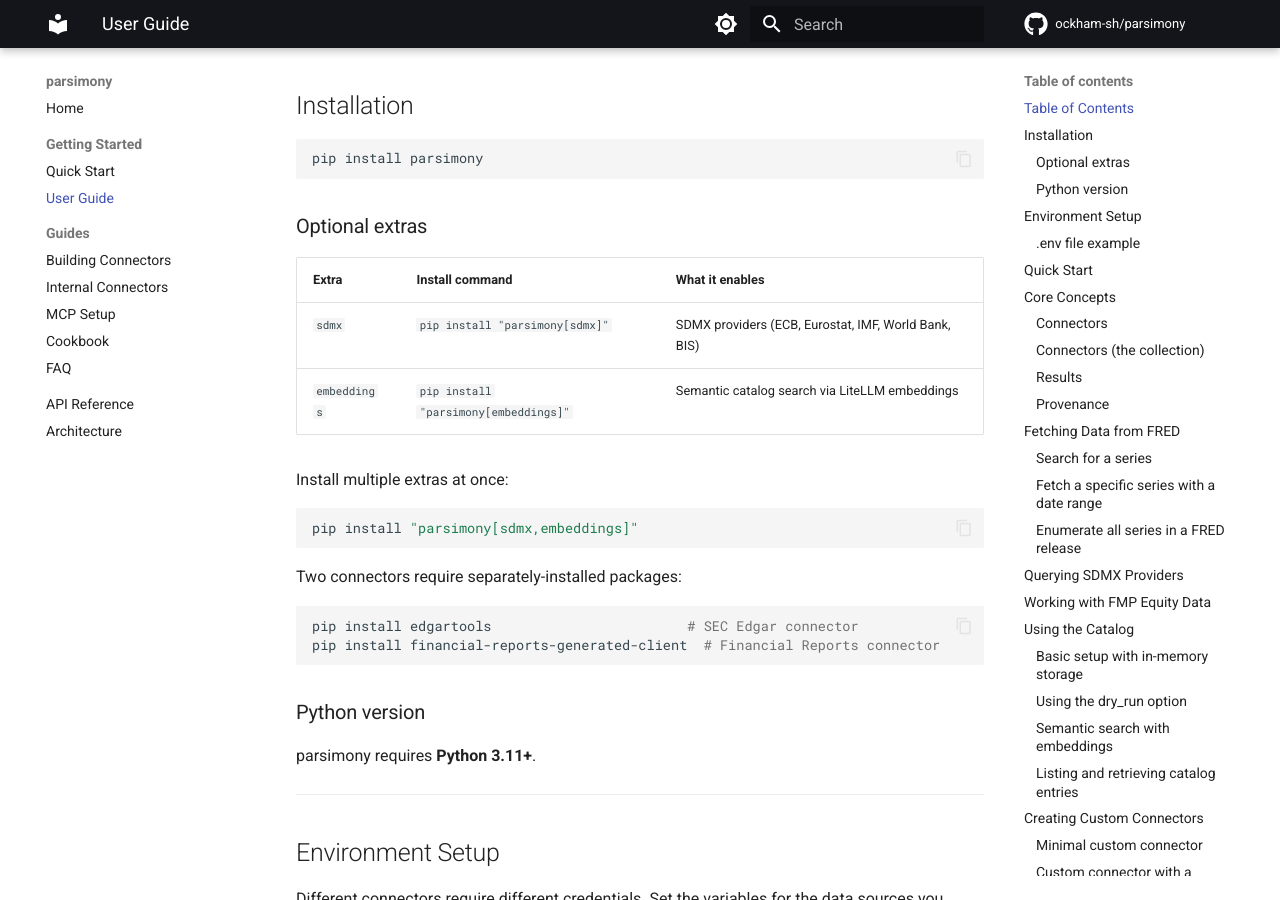
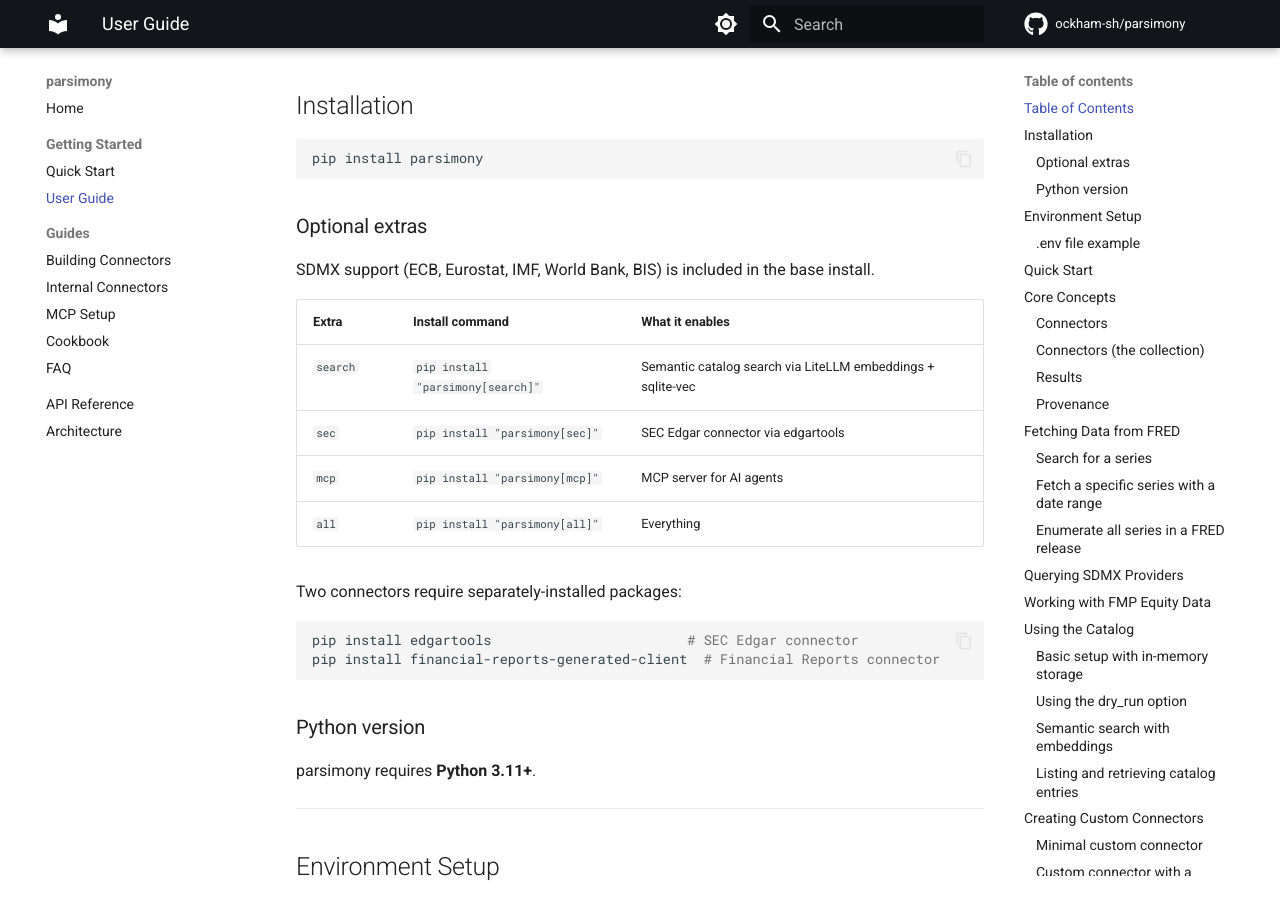
Before and after one commit to ockham-sh/parsimony, an MkDocs documentation site: the page built from docs/user-guide.md, in a window 1280 px wide and 900 px high, scrolled down 873 px. Built offline with MkDocs 1.6.1 and Material for MkDocs 9.7.7, drawn with Linux system fonts in a browser that asks for light colours; comment, search, counter and statistics services are not loaded; some of the changed text lies outside the part shown.

Commit message:
chore: switch CI to uv, add litellm tests, simplify extras
- CI workflow uses astral-sh/setup-uv + uv pip install (faster installs)
- Add litellm embedding smoke tests (12 tests, pytest.importorskip)
- Move sdmx1 to base dependencies (no longer optional)
- Consolidate extras: embeddings+vec → search, remove sdmx extra
- Update all docs/examples to reflect simplified install surface

````diff
--- a/docs/api-reference.md
+++ b/docs/api-reference.md
@@ -489,7 +489,7 @@
 )
 ```
 
-Concrete `EmbeddingProvider` using `litellm.aembedding()`. Requires `pip install parsimony[embeddings]`.
+Concrete `EmbeddingProvider` using `litellm.aembedding()`. Requires `pip install parsimony[search]`.
 
 - Batches embedding requests at 100 texts per call (`_EMBED_BATCH_SIZE = 100`; hardcoded).
 - Applies L2 normalization to all returned vectors.
@@ -663,7 +663,7 @@
 ### SDMX Connectors
 
 **Module**: `parsimony.connectors.sdmx`
-**Required dependency**: `sdmx1` package (`pip install parsimony[sdmx]`)
+**Required dependency**: `sdmx1` package (included in base install)
 **No API key required**
 
 #### `sdmx_fetch`
--- a/docs/user-guide.md
+++ b/docs/user-guide.md
@@ -33,16 +33,14 @@
 
 ### Optional extras
 
+SDMX support (ECB, Eurostat, IMF, World Bank, BIS) is included in the base install.
+
 | Extra | Install command | What it enables |
 |-------|----------------|-----------------|
-| `sdmx` | `pip install "parsimony[sdmx]"` | SDMX providers (ECB, Eurostat, IMF, World Bank, BIS) |
-| `embeddings` | `pip install "parsimony[embeddings]"` | Semantic catalog search via LiteLLM embeddings |
-
-Install multiple extras at once:
-
-```bash
-pip install "parsimony[sdmx,embeddings]"
-```
+| `search` | `pip install "parsimony[search]"` | Semantic catalog search via LiteLLM embeddings + sqlite-vec |
+| `sec` | `pip install "parsimony[sec]"` | SEC Edgar connector via edgartools |
+| `mcp` | `pip install "parsimony[mcp]"` | MCP server for AI agents |
+| `all` | `pip install "parsimony[all]"` | Everything |
 
 Two connectors require separately-installed packages:
 
@@ -222,7 +220,7 @@
 
 ## Querying SDMX Providers
 
-SDMX connectors require the `sdmx` extra: `pip install "parsimony[sdmx]"`.
+SDMX connectors are included in the base install.
 
 No API key is required. SDMX providers include ECB, Eurostat (ESTAT), IMF, World Bank (WB_WDI), BIS, and others.
 
@@ -339,7 +337,7 @@
 
 ### Semantic search with embeddings
 
-Semantic search requires the `[embeddings]` extra and a LiteLLM-compatible embedding model.
+Semantic search requires the `[search]` extra and a LiteLLM-compatible embedding model.
 
 ```python
 from parsimony import LiteLLMEmbeddingProvider, Catalog, SQLiteCatalogStore
````
Also changed, not shown: CONTRIBUTING.md (+2 -2 lines), README.md (+4 -4 lines), docs/faq.md (+7 -8 lines), docs/index.md (+2 -2 lines), docs/quickstart.md (+4 -4 lines), pyproject.toml (+3 -5 lines), 5 other files.
